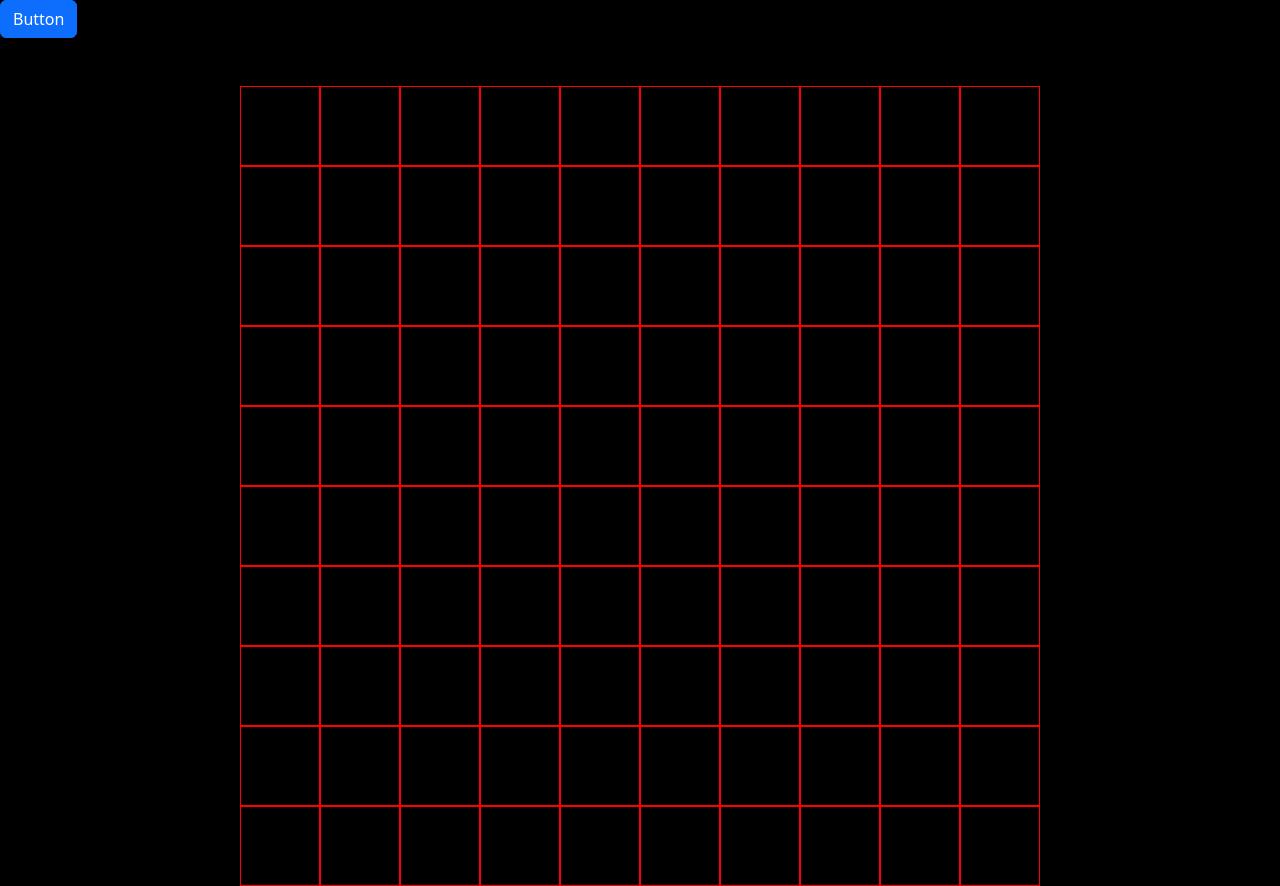
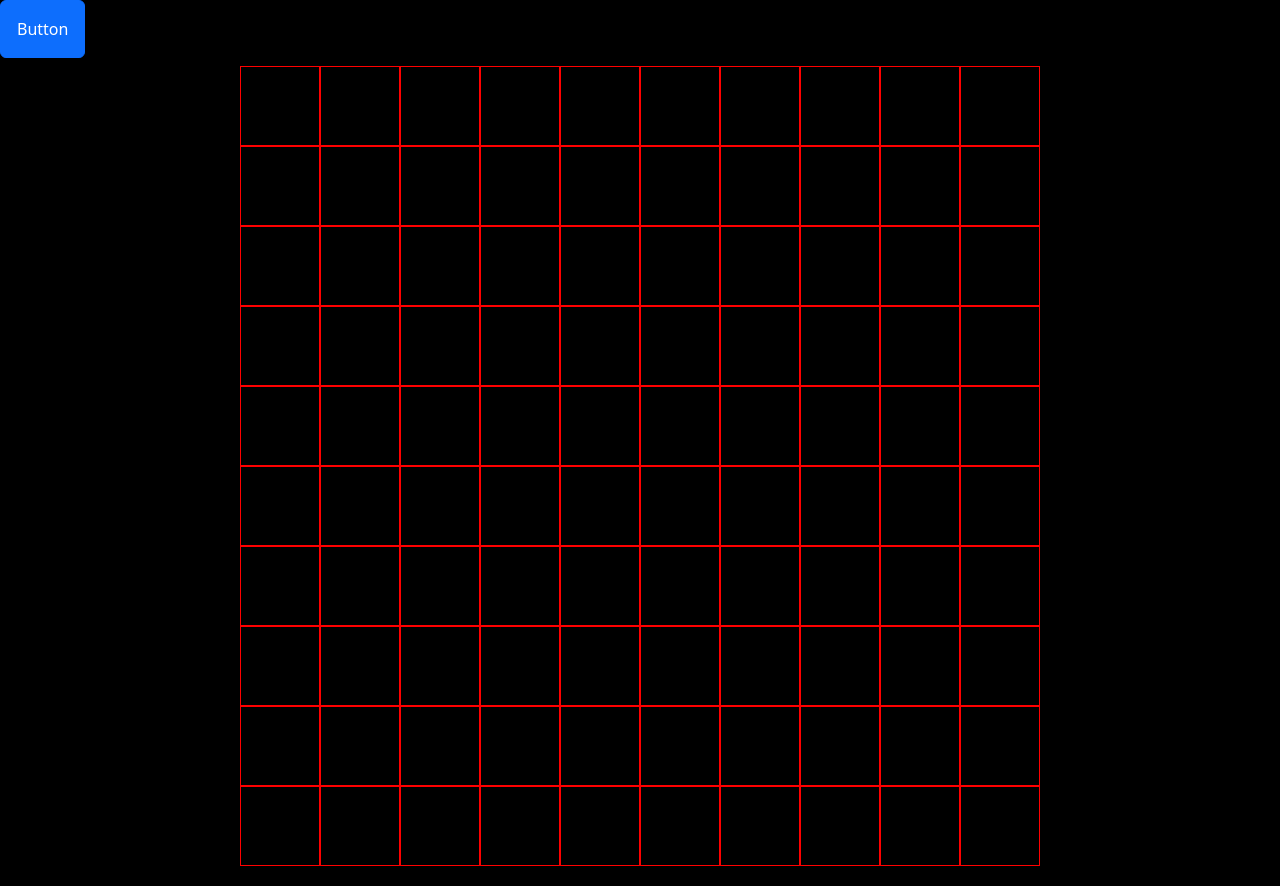
Before and after one commit to FilippoBonanno/js-campominato-grid, a plain HTML site: page index.html in a window 1280 px wide. Both pictures are taken after a click on the button "Button". Drawn offline with nearby package versions, Linux system fonts and the light colour scheme.

Commit message:
review container

```diff
--- a/css/style.css
+++ b/css/style.css
@@ -10,6 +10,8 @@
     height: 80px;
     border: 1px solid red;
     color: white;
+    text-align: center;
+    line-height: 80px;
 }
 
 .active {
@@ -21,3 +23,7 @@
     margin: 0 auto;
 
 }
+ #button {
+    padding: 1rem;
+
+ }
--- a/index.html
+++ b/index.html
@@ -11,7 +11,7 @@
 <body style="background-color: rgb(0, 0, 0);">
     <main >
         <button id="button" class="btn btn-primary" type="button">Button</button>
-        <div id="grid" class="d-flex justify-content-center mt-5 flex-wrap">
+        <div id="grid" class="container d-flex justify-content-center mt-2 flex-wrap gx-0">
             <!-- <div class="square">f</div>
             <div class="square">f</div>
             <div class="square">f</div>
```
